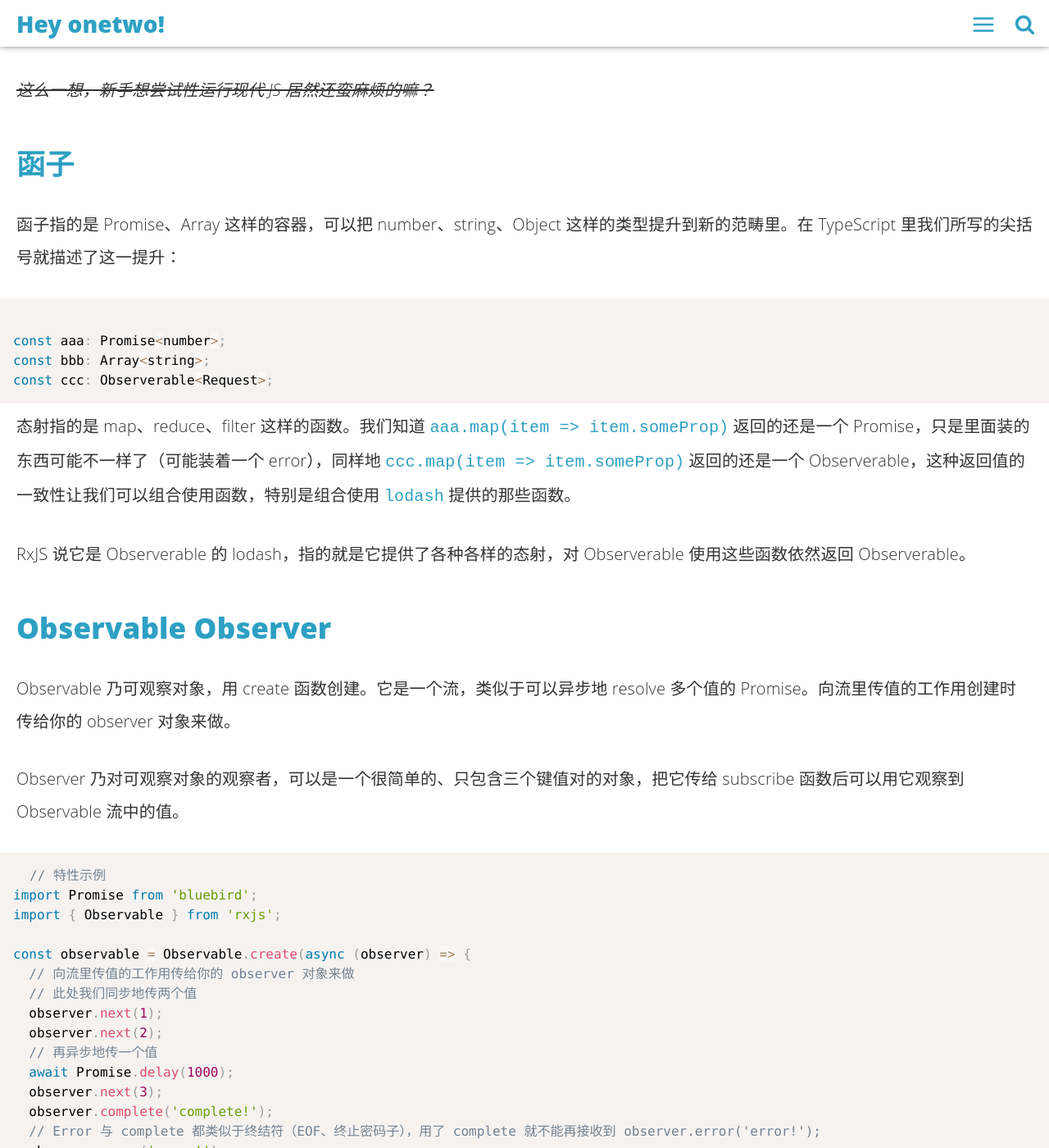
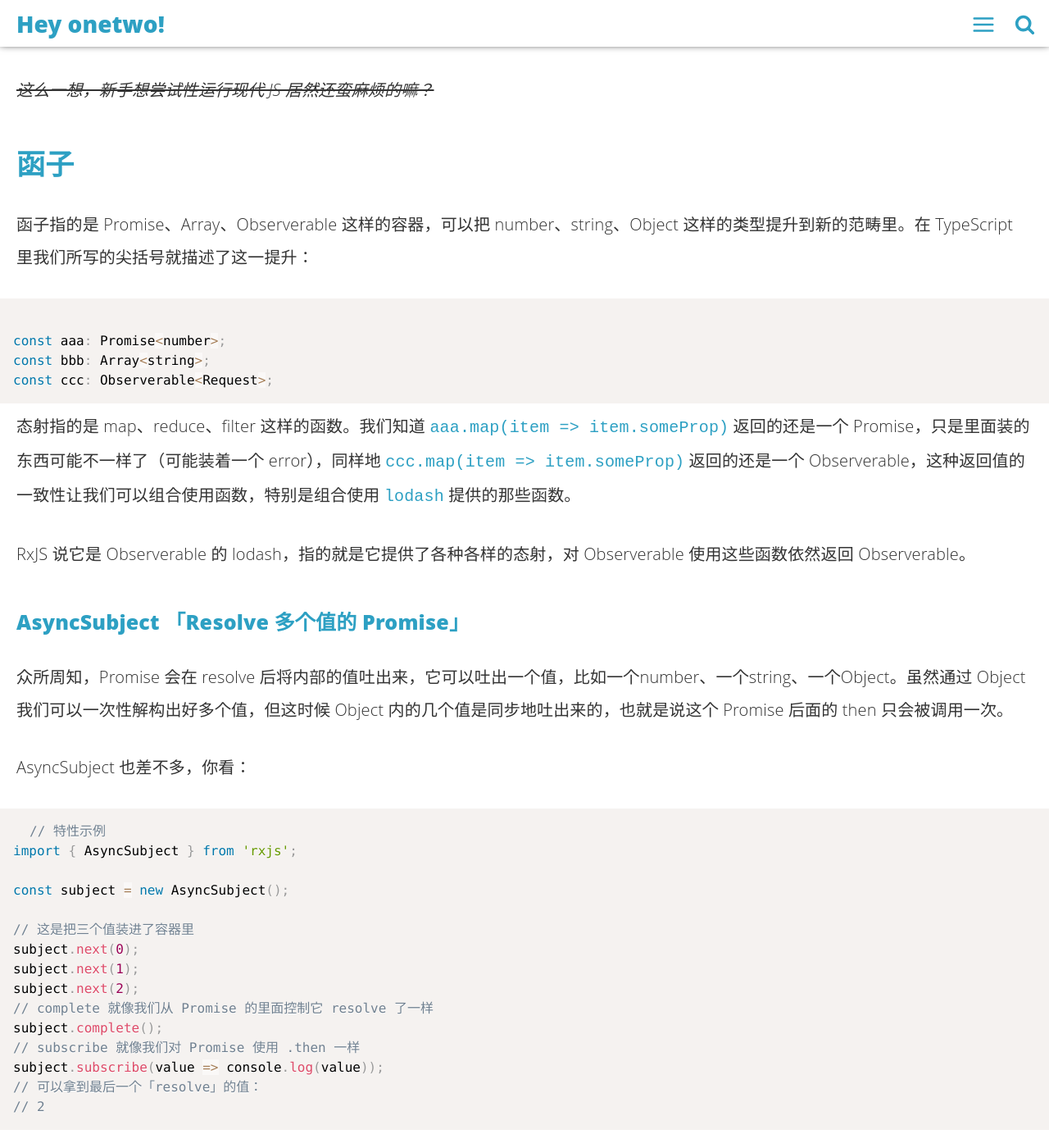
Before and after one commit to linonetwo/linonetwo.github.io, a Jekyll site: the page built from _posts/2017-03-13-RxJS基本概念词典.md, in a window 1280 px wide and 1400 px high, scrolled down 1054 px. Shown: the whole window at 82% size. Built offline with Jekyll 4.4.1, drawn with Linux system fonts in a browser that asks for light colours; comment, search, counter and statistics services are not loaded; some of the changed text lies outside the part shown.

Commit message:
move asyncSubject up

````diff
--- a/_posts/2017-03-13-RxJS基本概念词典.md
+++ b/_posts/2017-03-13-RxJS基本概念词典.md
@@ -33,7 +33,7 @@ introduction: 'Rx 中的态射大多是前端用 lodash 时常见的，但 Rx
 
 ## 函子
 
-函子指的是 Promise、Array 这样的容器，可以把 number、string、Object 这样的类型提升到新的范畴里。在 TypeScript 里我们所写的尖括号就描述了这一提升：
+函子指的是 Promise、Array、Observerable 这样的容器，可以把 number、string、Object 这样的类型提升到新的范畴里。在 TypeScript 里我们所写的尖括号就描述了这一提升：
 
 ```javascript
 
@@ -46,6 +46,30 @@ const ccc: Observerable<Request>;
 
 RxJS 说它是 Observerable 的 lodash，指的就是它提供了各种各样的态射，对 Observerable 使用这些函数依然返回 Observerable。
 
+
+### AsyncSubject 「Resolve 多个值的 Promise」
+
+众所周知，Promise 会在 resolve 后将内部的值吐出来，它可以吐出一个值，比如一个number、一个string、一个Object。虽然通过 Object 我们可以一次性解构出好多个值，但这时候 Object 内的几个值是同步地吐出来的，也就是说这个 Promise 后面的 then 只会被调用一次。
+
+AsyncSubject 也差不多，你看：
+
+```javascript
+// 特性示例
+import { AsyncSubject } from 'rxjs';
+
+const subject = new AsyncSubject();
+
+// 这是把三个值装进了容器里
+subject.next(0);
+subject.next(1);
+subject.next(2);
+// complete 就像我们从 Promise 的里面控制它 resolve 了一样
+subject.complete();
+// subscribe 就像我们对 Promise 使用 .then 一样
+subject.subscribe(value => console.log(value));
+// 可以拿到最后一个「resolve」的值：
+// 2
+```
 
 ## Observable Observer
 
````
Also changed, not shown: other parts of _posts/2017-03-13-RxJS基本概念词典.md (+0 -4 lines).
